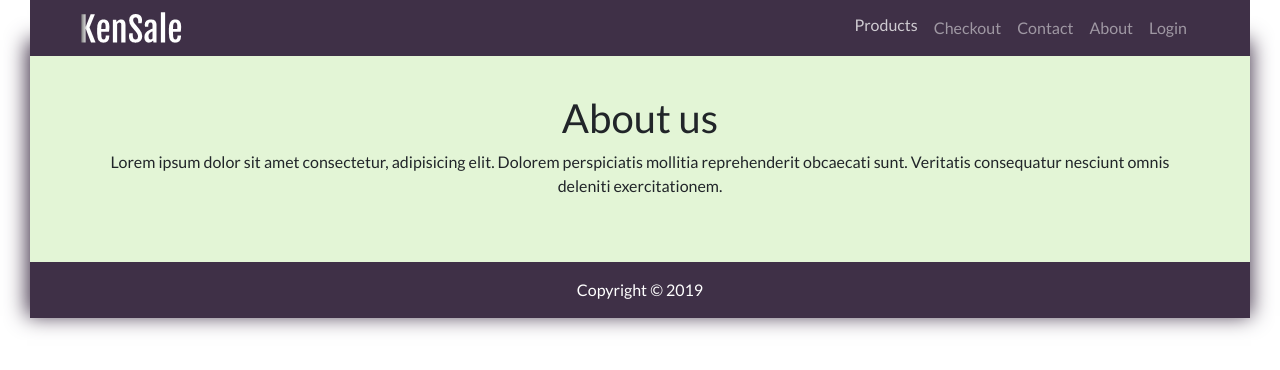
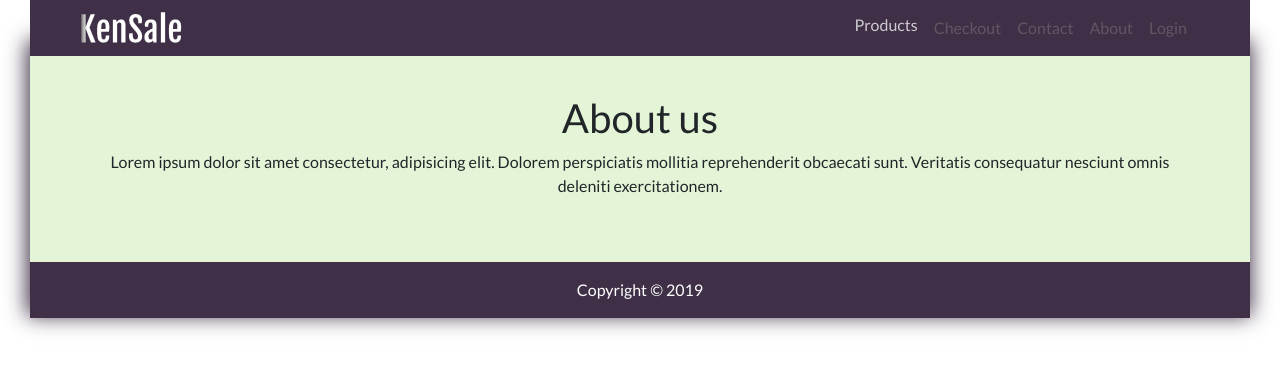
Before and after one commit to kentiba/Animals-selling-project, a React (Create React App) app in the folder client/: page /about in a window 1280 px wide. In both pictures the pointer is over the link "Products". Shown: the top 370 px of the page. Built offline with nearby package versions, Linux system fonts and the light colour scheme.

Commit message:
added hover effect on nav-links

```diff
--- a/client/src/components/layout/layout.css
+++ b/client/src/components/layout/layout.css
@@ -17,13 +17,17 @@
     left: 0;
 }
 
-.logo:hover {
+/* .logo:hover {
     color: white;
-}
+} */
 
 .nav-link {
     transition: all 0.5s;
 }
+
+.navbar-nav:hover .nav-link {
+    color: rgba(129, 127, 127, 0.493);
+}
 .nav-link:hover {
     transform: translateY(-3px);
 }
```
